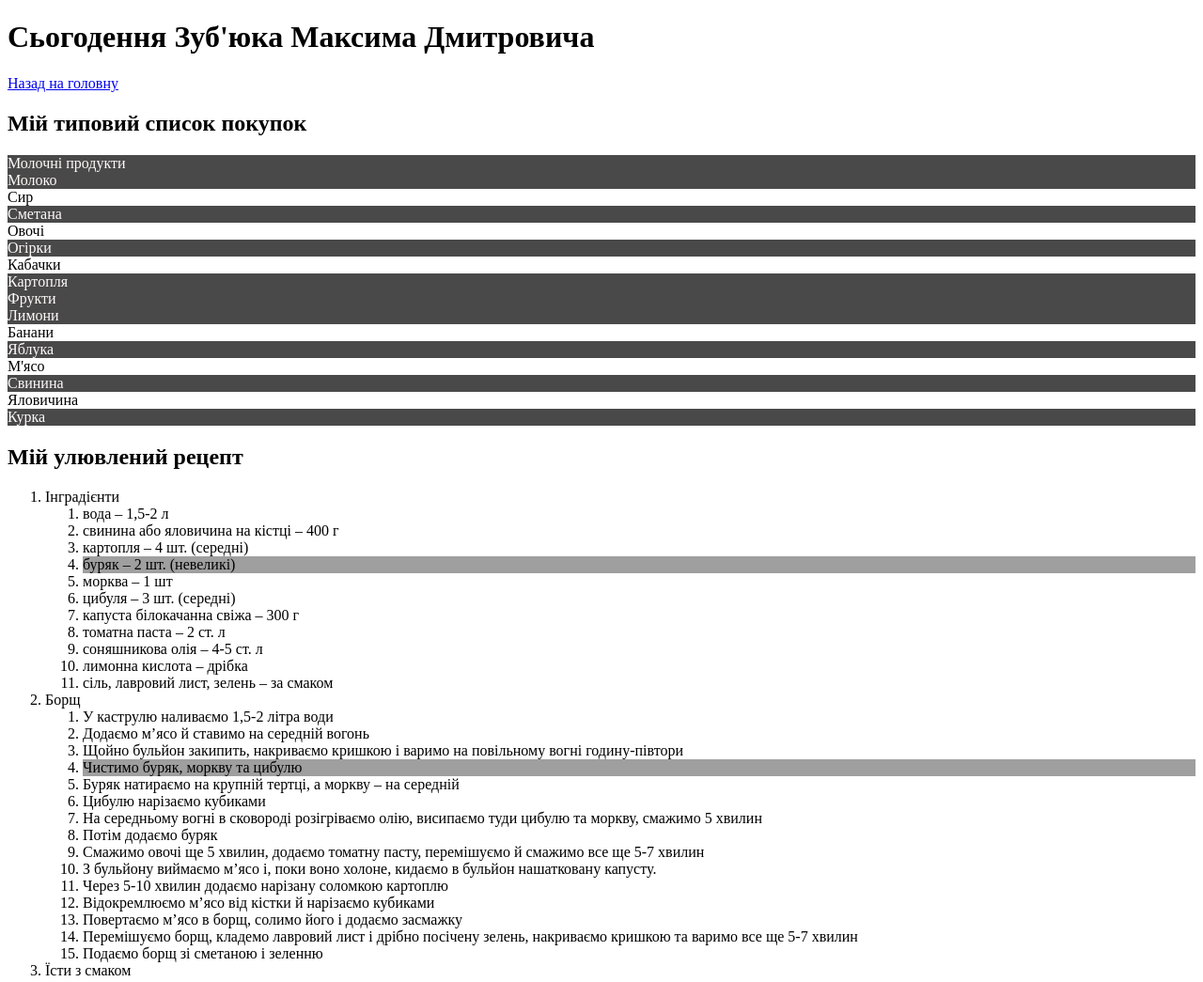
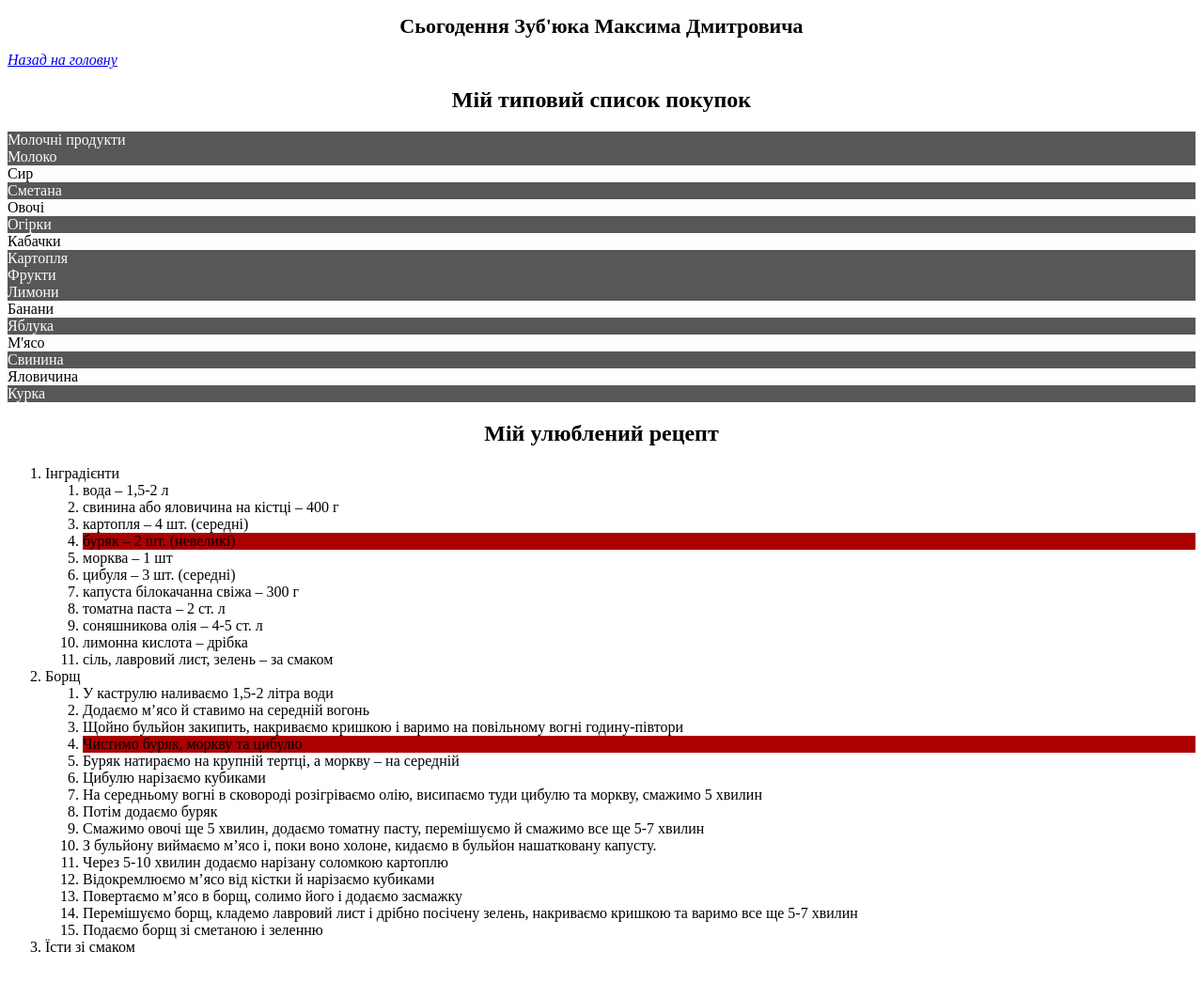
Before and after one commit to mak-zub/practice, a plain HTML site: page практична 4/nowadays.html in a window 1280 px wide. Shown: the whole page at 94% size. Drawn offline with Linux system fonts and the light colour scheme.

Commit message:
Update nowadays.html

```diff
--- a/практична 4/nowadays.html
+++ b/практична 4/nowadays.html
@@ -1,43 +1,49 @@
 <!DOCTYPE html>
-<html lang = "uk">
+<html lang="uk">
 <head>
 	<title>Сьогодення</title>
-	<meta charset = "utf-8">
+	<meta charset="utf-8">
 	<style>
-
 		ul {
-             list-style-type:none;
-             padding:0
-
+			list-style-type: none;
+			padding: 0;
 		}
-        ul li:nth-child(odd){
-             background-color:rgb(73, 73, 73);
-             color:rgb(255, 250, 250);
+          a[href="index.html"] {
+            font-style: italic;
         }
-        ul li:nth-child(even){
-             background-color:rgb(255, 255, 255);
-             color:#000;
+          h1 {
+            text-align: center;
+            font-size: 22px;
         }
-        ol li:nth-child(3):hover,
-        ol li:nth-child(5):hover{
-
-             cursor:pointer;
+        h2 {text-align: center;
      }
-        ol li:nth-child(4){
-             background-color:rgb(159, 159, 159);
+		ul li:nth-child(odd) {
+			background-color: rgb(88, 87, 87);
+			color: rgb(255, 250, 250);
 		}
 
+		ul li:nth-child(even) {
+			background-color: rgb(255, 253, 253);
+			color: #000000;
+		}
 
+		ol li:nth-child(3):hover,
+		ol li:nth-child(5):hover {
+			cursor: pointer;
+			text-decoration: underline;
+		}
 
+		ol li:nth-child(4) {
+			background-color: rgb(170, 0, 0);
+		}
 	</style>
 </head>
 <body>
-	<h1>Сьогодення  Зуб'юка Максима Дмитровича</h1>
+	<h1>Сьогодення Зуб'юка Максима Дмитровича</h1>
 
-	<a href = "index.html">Назад на головну</a>
+	<a href="index.html">Назад на головну</a>
 
 	<h2>Мій типовий список покупок</h2>
-
 
 	<ul>
 		<li>Молочні продукти
@@ -53,7 +59,6 @@
 				<li>Огірки</li>
 				<li>Кабачки</li>
 				<li>Картопля</li>
-
 			</ul>
 		</li>
 		<li>Фрукти
@@ -70,14 +75,12 @@
 				<li>Яловичина</li>
 				<li>Курка</li>
 			</ul>
-
 		</li>
 	</ul>
 
-	<h2>Мій улювлений рецепт</h2>
+	<h2>Мій улюблений рецепт</h2>
 	<ol>
 		<li>Інградієнти
-
 			<ol>
 				<li>вода – 1,5-2 л</li>
 				<li>свинина або яловичина на кістці – 400 г</li>
@@ -91,40 +94,28 @@
 				<li>лимонна кислота – дрібка</li>
 				<li>сіль, лавровий лист, зелень – за смаком</li>
 			</ol>
-
+		</li>
 
 		<li>Борщ
 			<ol>
-                <li> У каструлю наливаємо 1,5-2 літра води</li>
-                <li> Додаємо м’ясо й ставимо на середній вогонь</li>
-                <li> Щойно бульйон закипить, накриваємо кришкою і варимо на повільному вогні годину-півтори</li>
-                <li> Чистимо буряк, моркву та цибулю</li>
-                <li> Буряк натираємо на крупній тертці, а моркву – на середній</li>
-                <li> Цибулю нарізаємо кубиками</li>
-                <li> На середньому вогні в сковороді розігріваємо олію, висипаємо туди цибулю та моркву, смажимо 5 хвилин</li>
-                <li> Потім додаємо буряк</li>
-                <li> Смажимо овочі ще 5 хвилин, додаємо томатну пасту, перемішуємо й смажимо все ще 5-7 хвилин</li>
-                <li> З бульйону виймаємо м’ясо і, поки воно холоне, кидаємо в бульйон нашатковану капусту.</li>
-                <li> Через 5-10 хвилин додаємо нарізану соломкою картоплю</li>
-                <li> Відокремлюємо м’ясо від кістки й нарізаємо кубиками </li>
-                <li> Повертаємо м’ясо в борщ, солимо його і додаємо засмажку</li>
-                <li> Перемішуємо борщ, кладемо лавровий лист і дрібно посічену зелень, накриваємо кришкою та варимо все ще 5-7 хвилин</li>
-                <li> Подаємо борщ зі сметаною і зеленню</li>
+				<li>У каструлю наливаємо 1,5-2 літра води</li>
+				<li>Додаємо м’ясо й ставимо на середній вогонь</li>
+				<li>Щойно бульйон закипить, накриваємо кришкою і варимо на повільному вогні годину-півтори</li>
+				<li>Чистимо буряк, моркву та цибулю</li>
+				<li>Буряк натираємо на крупній тертці, а моркву – на середній</li>
+				<li>Цибулю нарізаємо кубиками</li>
+				<li>На середньому вогні в сковороді розігріваємо олію, висипаємо туди цибулю та моркву, смажимо 5 хвилин</li>
+				<li>Потім додаємо буряк</li>
+				<li>Смажимо овочі ще 5 хвилин, додаємо томатну пасту, перемішуємо й смажимо все ще 5-7 хвилин</li>
+				<li>З бульйону виймаємо м’ясо і, поки воно холоне, кидаємо в бульйон нашатковану капусту.</li>
+				<li>Через 5-10 хвилин додаємо нарізану соломкою картоплю</li>
+				<li>Відокремлюємо м’ясо від кістки й нарізаємо кубиками</li>
+				<li>Повертаємо м’ясо в борщ, солимо його і додаємо засмажку</li>
+				<li>Перемішуємо борщ, кладемо лавровий лист і дрібно посічену зелень, накриваємо кришкою та варимо все ще 5-7 хвилин</li>
+				<li>Подаємо борщ зі сметаною і зеленню</li>
 			</ol>
 		</li>
-
-
-
-
-        <li>Їсти з смаком</li>
-
-
-
-
+		<li>Їсти зі смаком</li>
 	</ol>
-
-
-
-
 </body>
 </html>
```
Lines whose indentation alone changed are shown as unchanged.
